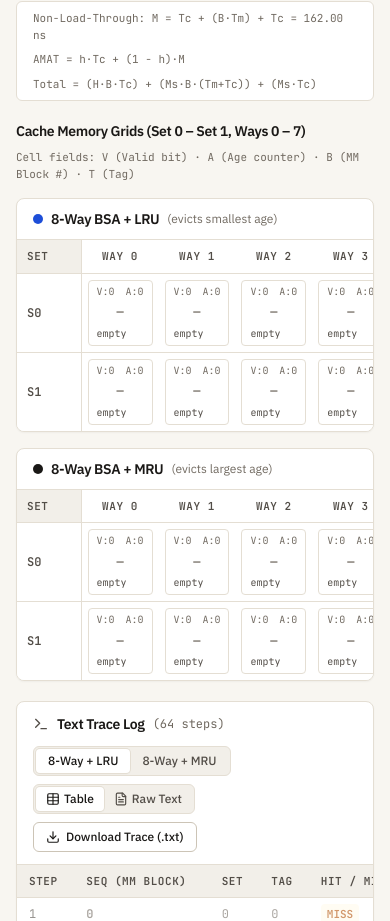
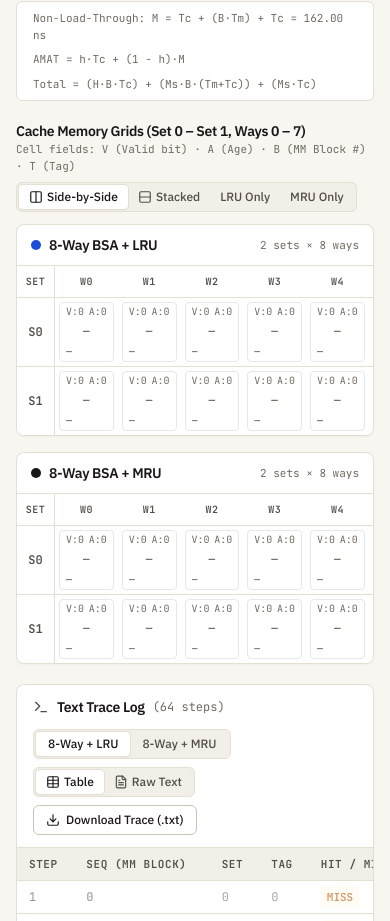
Before and after one commit to DaniMarsh/CSARCH2-G9-Cache-Machine, a React (Vite) app: page / in a window 390 px wide. Shown: the part 1800-2721 px from the top of the page. Built offline with nearby package versions, Linux system fonts and the light colour scheme.

Commit message:
feat(ui): upgrade 8-Way cache grids with zero-clipping responsive layout and view toggle

```diff
--- a/src/App.tsx
+++ b/src/App.tsx
@@ -1,5 +1,5 @@
 import React, { useEffect, useMemo, useState } from 'react';
-import { Layers } from 'lucide-react';
+import { Columns2, Layers, Rows2 } from 'lucide-react';
 import {
   calculateMetrics,
   computeAddressPartitioning,
@@ -44,6 +44,9 @@ export const App: React.FC = () => {
   const [sequenceError, setSequenceError] = useState<string | null>(null);
 
   const [viewMode, setViewMode] = useState<ViewMode>('step-by-step');
+  const [gridLayout, setGridLayout] = useState<'side-by-side' | 'stacked' | 'lru' | 'mru'>(
+    'side-by-side'
+  );
   const [currentStepIndex, setCurrentStepIndex] = useState<number>(0);
   const [isPlaying, setIsPlaying] = useState<boolean>(false);
   const [playbackSpeedMs, setPlaybackSpeedMs] = useState<number>(450);
@@ -288,29 +291,79 @@ export const App: React.FC = () => {
         />
 
         {/* 3. Visual Cache Memory Grids (LRU vs MRU) */}
-        <section aria-label="Visual Cache Memory Grids" className="space-y-4">
-          <div className="flex flex-wrap items-baseline justify-between gap-2">
+        <section aria-label="Visual Cache Memory Grids" className="space-y-3">
+          <div className="flex flex-wrap items-center justify-between gap-2">
+            <div>
               <h2 className="text-sm font-semibold tracking-tight text-ink-primary">
                 Cache Memory Grids (Set 0 &ndash; Set {partitioning.numSets - 1}, Ways 0 &ndash; 7)
               </h2>
               <p className="font-mono text-[11px] text-ink-muted">
-              Cell fields: V (Valid bit) &middot; A (Age counter) &middot; B (MM Block #) &middot; T (Tag)
+                Cell fields: V (Valid bit) &middot; A (Age) &middot; B (MM Block #) &middot; T (Tag)
               </p>
             </div>
 
-          <div className="grid grid-cols-1 gap-4 2xl:grid-cols-2">
+            {/* Grid Layout Mode Toggle */}
+            <div
+              role="radiogroup"
+              aria-label="Cache Grid Layout"
+              className="inline-flex rounded-md border border-border-subtle bg-subtle p-0.5 text-xs"
+            >
+              {(
+                [
+                  { id: 'side-by-side', label: 'Side-by-Side', icon: Columns2 },
+                  { id: 'stacked', label: 'Stacked', icon: Rows2 },
+                  { id: 'lru', label: 'LRU Only', icon: null },
+                  { id: 'mru', label: 'MRU Only', icon: null },
+                ] as const
+              ).map((opt) => {
+                const active = gridLayout === opt.id;
+                const Icon = opt.icon;
+                return (
+                  <button
+                    key={opt.id}
+                    type="button"
+                    role="radio"
+                    aria-checked={active}
+                    onClick={() => setGridLayout(opt.id)}
+                    className={`inline-flex items-center gap-1 rounded px-2.5 py-1 font-medium transition-colors ${
+                      active
+                        ? 'bg-surface text-ink-primary shadow-sm ring-1 ring-border-subtle'
+                        : 'text-ink-secondary hover:text-ink-primary'
+                    }`}
+                  >
+                    {Icon && <Icon className="h-3.5 w-3.5" aria-hidden="true" />}
+                    {opt.label}
+                  </button>
+                );
+              })}
+            </div>
+          </div>
+
+          <div
+            className={
+              gridLayout === 'side-by-side'
+                ? 'grid grid-cols-1 gap-4 xl:grid-cols-2'
+                : 'grid grid-cols-1 gap-4'
+            }
+          >
+            {gridLayout !== 'mru' && (
               <CacheGrid
                 policy="LRU"
                 cacheState={lruDisplayedCache}
                 activeStep={lruActiveStep}
                 highlightActive={!isSnapshotMode}
+                compact={gridLayout === 'side-by-side'}
               />
+            )}
+            {gridLayout !== 'lru' && (
               <CacheGrid
                 policy="MRU"
                 cacheState={mruDisplayedCache}
                 activeStep={mruActiveStep}
                 highlightActive={!isSnapshotMode}
+                compact={gridLayout === 'side-by-side'}
               />
+            )}
           </div>
         </section>
 
--- a/src/components/CacheGrid.tsx
+++ b/src/components/CacheGrid.tsx
@@ -6,6 +6,7 @@ interface CacheGridProps {
   cacheState: CacheLine[][];
   activeStep: CacheStepSnapshot | null;
   highlightActive: boolean;
+  compact?: boolean;
 }
 
 export const CacheGrid: React.FC<CacheGridProps> = ({
@@ -13,16 +14,23 @@ export const CacheGrid: React.FC<CacheGridProps> = ({
   cacheState,
   activeStep,
   highlightActive,
+  compact = false,
 }) => {
   const showStepHighlight = highlightActive && activeStep !== null;
+  const gridColsClass = compact
+    ? 'grid-cols-[38px_repeat(8,minmax(0,1fr))]'
+    : 'grid-cols-[54px_repeat(8,minmax(0,1fr))]';
 
   return (
-    <div className="flex flex-col overflow-hidden rounded-lg border border-border-subtle bg-surface shadow-card">
-      {/* Header */}
-      <div className="flex flex-wrap items-center justify-between gap-2 border-b border-border-subtle bg-subtle/60 px-4 py-2.5">
+    <div
+      data-testid={`cache-grid-${policy.toLowerCase()}`}
+      className="flex flex-col overflow-hidden rounded-lg border border-border-subtle bg-surface shadow-card"
+    >
+      {/* Grid Header */}
+      <div className="flex flex-wrap items-center justify-between gap-2 border-b border-border-subtle bg-subtle/60 px-3.5 py-2.5">
         <div className="flex items-center gap-2">
           <span
-            className={`inline-block h-2.5 w-2.5 rounded-full ${
+            className={`inline-block h-2.5 w-2.5 shrink-0 rounded-full ${
               policy === 'LRU' ? 'bg-accent-primary' : 'bg-ink-primary'
             }`}
             aria-hidden="true"
@@ -30,109 +38,131 @@ export const CacheGrid: React.FC<CacheGridProps> = ({
           <h3 className="text-sm font-semibold tracking-tight text-ink-primary">
             8-Way BSA + {policy}
           </h3>
+          {!compact && (
             <span className="text-xs text-ink-muted">
               ({policy === 'LRU' ? 'evicts smallest age' : 'evicts largest age'})
             </span>
+          )}
         </div>
 
         {/* Active Step Status Pill */}
-        {showStepHighlight && activeStep && (
-          <div className="flex items-center gap-1.5 font-mono text-xs tabular-nums">
+        {showStepHighlight && activeStep ? (
+          <div className="flex items-center gap-1.5 font-mono text-[11px] tabular-nums">
             <span className="text-ink-secondary">
               Blk <strong className="text-ink-primary">{activeStep.blockAddress}</strong> &rarr;
-              Set <strong className="text-ink-primary">{activeStep.setIndex}</strong> W
-              {activeStep.wayIndex}
+              S{activeStep.setIndex} W{activeStep.wayIndex}
             </span>
-            {activeStep.outcome === 'HIT' ? (
-              <span className="rounded border border-status-hit/30 bg-status-hit-bg px-1.5 py-0.5 text-[11px] font-semibold text-status-hit">
+            {activeStep.action === 'HIT' && (
+              <span className="rounded border border-status-hit-border bg-status-hit-bg px-1.5 py-0.5 font-semibold text-status-hit">
                 HIT
               </span>
-            ) : activeStep.evictedBlock !== null ? (
-              <span className="rounded border border-status-evict/30 bg-status-evict-bg px-1.5 py-0.5 text-[11px] font-semibold text-status-evict">
-                MISS &middot; EVICT {activeStep.evictedBlock}
+            )}
+            {activeStep.action === 'COLD_LOAD' && (
+              <span className="rounded border border-status-miss-border bg-status-miss-bg px-1.5 py-0.5 font-semibold text-status-miss">
+                LOAD
               </span>
-            ) : (
-              <span className="rounded border border-status-miss/30 bg-status-miss-bg px-1.5 py-0.5 text-[11px] font-semibold text-status-miss">
-                MISS &middot; LOAD
+            )}
+            {activeStep.action === 'EVICT' && (
+              <span className="rounded border border-status-evict-border bg-status-evict-bg px-1.5 py-0.5 font-semibold text-status-evict">
+                EVICT {activeStep.evictedBlock}
               </span>
             )}
           </div>
+        ) : (
+          <span className="font-mono text-[11px] tabular-nums text-ink-muted">
+            {cacheState.length} {cacheState.length === 1 ? 'set' : 'sets'} &times; 8 ways
+          </span>
         )}
       </div>
 
-      {/* Scrollable 8-Way Grid */}
-      <div className="overflow-x-auto">
-        <table className="w-full min-w-[680px] border-collapse text-left">
-          <thead>
-            <tr className="border-b border-border-subtle bg-subtle/30 font-mono text-[11px] font-semibold uppercase tracking-wider text-ink-secondary">
-              <th
-                scope="col"
-                className="sticky left-0 z-10 w-16 border-r border-border-subtle bg-subtle px-2.5 py-2"
+      {/* Zero-Clipping Responsive 8-Way Grid */}
+      <div className="trace-scroll overflow-x-auto">
+        <div className={compact ? 'min-w-[540px]' : 'min-w-[680px]'}>
+          {/* Column Header Row */}
+          <div
+            role="row"
+            className={`grid ${gridColsClass} border-b border-border-subtle bg-subtle/40 font-mono text-[10px] font-semibold uppercase tracking-wider text-ink-secondary`}
+          >
+            <div
+              role="columnheader"
+              className="flex items-center justify-center border-r border-border-subtle py-2"
             >
               Set
-              </th>
+            </div>
             {Array.from({ length: 8 }, (_, w) => (
-                <th key={w} scope="col" className="px-2 py-2 text-center">
-                  Way {w}
-                </th>
+              <div
+                key={w}
+                role="columnheader"
+                className="flex items-center justify-center py-2"
+              >
+                {compact ? `W${w}` : `Way ${w}`}
+              </div>
             ))}
-            </tr>
-          </thead>
-          <tbody className="divide-y divide-border-subtle">
+          </div>
+
+          {/* Set Rows */}
+          <div className="divide-y divide-border-subtle">
             {cacheState.map((setLines, setIdx) => {
               const isActiveSet = showStepHighlight && activeStep?.setIndex === setIdx;
               return (
-                <tr
+                <div
                   key={setIdx}
-                  className={isActiveSet ? 'bg-accent-soft/40' : 'bg-surface'}
+                  role="row"
+                  data-active-set={isActiveSet ? 'true' : 'false'}
+                  className={`grid ${gridColsClass} transition-colors ${
+                    isActiveSet ? 'bg-accent-soft/45' : 'bg-surface'
+                  }`}
                 >
-                  <th
-                    scope="row"
-                    className={`sticky left-0 z-10 border-r border-border-subtle px-2.5 py-2 font-mono text-xs font-semibold tabular-nums ${
+                  {/* Set Index Label */}
+                  <div
+                    role="rowheader"
+                    className={`flex items-center justify-center border-r border-border-subtle font-mono text-xs font-semibold tabular-nums ${
                       isActiveSet
                         ? 'border-l-2 border-l-accent-primary bg-accent-soft text-accent-primary'
-                        : 'bg-subtle/40 text-ink-secondary'
+                        : 'bg-subtle/30 text-ink-secondary'
                     }`}
                   >
                     S{setIdx}
-                  </th>
+                  </div>
+
+                  {/* 8 Ways */}
                   {setLines.map((line) => {
                     const isActiveCell =
                       isActiveSet && activeStep?.wayIndex === line.way;
-                    const isHit = isActiveCell && activeStep?.outcome === 'HIT';
-                    const isEvict =
-                      isActiveCell &&
-                      activeStep?.outcome === 'MISS' &&
-                      activeStep.evictedBlock !== null;
-                    const isColdLoad =
-                      isActiveCell &&
-                      activeStep?.outcome === 'MISS' &&
-                      activeStep.evictedBlock === null;
+                    const isHit = isActiveCell && activeStep?.action === 'HIT';
+                    const isEvict = isActiveCell && activeStep?.action === 'EVICT';
+                    const isColdLoad = isActiveCell && activeStep?.action === 'COLD_LOAD';
 
                     let cellClasses =
-                      'border border-border-subtle bg-canvas/50 text-ink-muted';
+                      'border border-border-subtle/90 bg-canvas/55 text-ink-muted';
                     if (line.valid) {
                       cellClasses =
-                        'border border-border-strong/70 bg-surface text-ink-primary';
+                        'border border-border-strong/75 bg-surface text-ink-primary';
                     }
                     if (isHit) {
                       cellClasses =
-                        'border-2 border-status-hit bg-status-hit-bg text-ink-primary animate-cell-pulse';
+                        'border-2 border-status-hit bg-status-hit-bg text-ink-primary shadow-sm animate-cell-pulse';
                     } else if (isEvict) {
                       cellClasses =
-                        'border-2 border-status-evict bg-status-evict-bg text-ink-primary animate-cell-pulse';
+                        'border-2 border-status-evict bg-status-evict-bg text-ink-primary shadow-sm animate-cell-pulse';
                     } else if (isColdLoad) {
                       cellClasses =
-                        'border-2 border-status-miss bg-status-miss-bg text-ink-primary animate-cell-pulse';
+                        'border-2 border-status-miss bg-status-miss-bg text-ink-primary shadow-sm animate-cell-pulse';
                     }
 
                     return (
-                      <td key={line.way} className="p-1.5 align-top">
                       <div
-                          className={`flex min-h-[66px] flex-col justify-between rounded px-2 py-1.5 font-mono tabular-nums transition-colors ${cellClasses}`}
+                        key={line.way}
+                        role="gridcell"
+                        className={compact ? 'p-1' : 'p-1.5'}
+                      >
+                        <div
+                          className={`flex flex-col justify-between rounded font-mono tabular-nums transition-colors ${
+                            compact ? 'min-h-[60px] px-1.5 py-1' : 'min-h-[68px] px-2 py-1.5'
+                          } ${cellClasses}`}
                         >
                           {/* Top Row: Valid bit & Age */}
-                          <div className="flex items-center justify-between text-[10px] leading-none">
+                          <div className="flex items-center justify-between gap-0.5 text-[10px] leading-none">
                             <span
                               className={
                                 line.valid
@@ -142,47 +172,62 @@ export const CacheGrid: React.FC<CacheGridProps> = ({
                             >
                               V:{line.valid ? '1' : '0'}
                             </span>
-                            <span className="text-ink-muted">
-                              {line.valid ? `A:${line.age}` : 'A:0'}
+                            <span className="truncate text-ink-muted">
+                              A:{line.valid ? line.age : 0}
                             </span>
                           </div>
 
                           {/* Center: MM Block # */}
-                          <div className="my-1 text-center text-xs font-semibold leading-tight">
+                          <div
+                            className={`my-0.5 truncate text-center font-semibold leading-tight ${
+                              compact ? 'text-[11px]' : 'text-xs'
+                            }`}
+                            title={
+                              line.valid && line.blockAddress !== null
+                                ? `Main Memory Block ${line.blockAddress}`
+                                : 'Empty cache block'
+                            }
+                          >
                             {line.valid && line.blockAddress !== null
+                              ? compact
                                 ? `B${line.blockAddress}`
+                                : `Blk ${line.blockAddress}`
                               : '—'}
                           </div>
 
-                          {/* Footer: Tag or Event Label */}
-                          <div className="flex items-center justify-between text-[10px] leading-none text-ink-secondary">
-                            <span>
-                              {line.valid && line.tag !== null ? `T:${line.tag}` : 'empty'}
+                          {/* Bottom Row: Tag & Transition Badge */}
+                          <div className="flex items-center justify-between gap-0.5 text-[10px] leading-none text-ink-secondary">
+                            <span className="truncate">
+                              {line.valid && line.tag !== null ? `T:${line.tag}` : '—'}
                             </span>
                             {isHit && (
-                              <span className="font-bold text-status-hit">HIT</span>
+                              <span className="shrink-0 font-bold text-status-hit">
+                                HIT
+                              </span>
                             )}
                             {isColdLoad && (
-                              <span className="font-bold text-status-miss">LOAD</span>
+                              <span className="shrink-0 font-bold text-status-miss">
+                                {compact ? 'LD' : 'LOAD'}
+                              </span>
                             )}
                             {isEvict && (
                               <span
-                                className="font-bold text-status-evict"
+                                className="shrink-0 font-bold text-status-evict"
                                 title={`Evicted Block ${activeStep?.evictedBlock}`}
                               >
-                                &larr;{activeStep?.evictedBlock}
+                                &times;{activeStep?.evictedBlock}
                               </span>
                             )}
                           </div>
                         </div>
-                      </td>
+                      </div>
                     );
                   })}
-                </tr>
+                </div>
               );
             })}
-          </tbody>
-        </table>
+          </div>
+        </div>
       </div>
     </div>
   );
```
Lines whose indentation alone changed are shown as unchanged.
